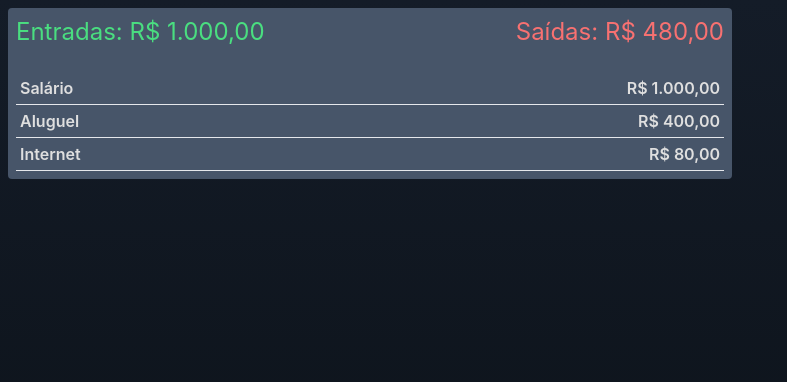
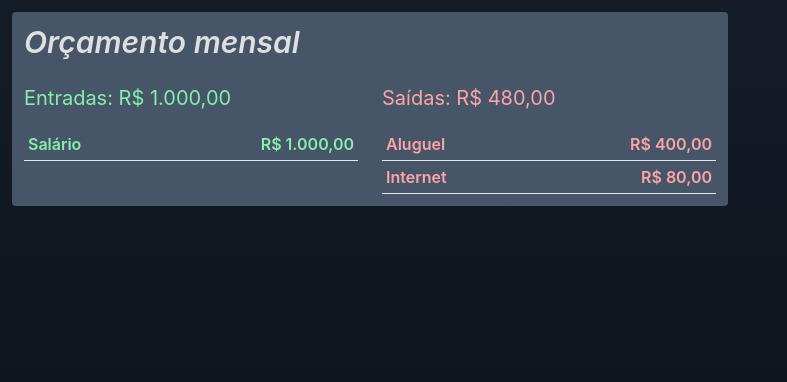
Before and after one commit to josecarlosmonteiro/f-control, a React (Create React App) app: page / in a window 1280 px wide. Shown: the top 382 px of the page, without its empty margins (0-787 px from the left). Built offline with nearby package versions, Linux system fonts and the light colour scheme; data requests are answered from the project's data file.

Commit message:
feat: novas funcionalidades useBudget e divisão de listas.

```diff
--- /dev/null
+++ b/src/components/Budget/BudgetItem.tsx
@@ -0,0 +1,11 @@
+import { BudgetProps } from "../../hooks/useBudget";
+import { currency } from "../../utils/monetary";
+
+export function BudgetItem({ title, value }: BudgetProps) {
+  return (
+    <div className="flex justify-between items-center p-1 border-b font-semibold">
+      <span>{title}</span>
+      <span>{currency(value)}</span>
+    </div>
+  );
+}
--- /dev/null
+++ b/src/components/Budget/BudgetSubTitle.tsx
@@ -0,0 +1,15 @@
+import { ReactNode } from "react";
+
+export function BudgetSubTitle({
+  color,
+  children,
+}: {
+  color: string;
+  children?: ReactNode;
+}) {
+  return (
+    <h1 className={`mb-4 text-xl text-${color === "success" ? "green" : "red"}-400`}>
+      {children}
+    </h1>
+  );
+}
--- a/src/components/Budget/index.tsx
+++ b/src/components/Budget/index.tsx
@@ -1,32 +1,35 @@
-import { BudgetProps, useBudget } from "../../hooks/useBudget";
+import { useBudget } from "../../hooks/useBudget";
 import { currency } from "../../utils/monetary";
-
-const BudgetItem = ({ title, value }: BudgetProps) => {
-  return (
-    <div className="flex justify-between items-center p-1 border-b font-semibold">
-      <span>{title}</span>
-      <span>{currency(value)}</span>
-    </div>
-  );
-};
+import { BudgetItem } from "./BudgetItem";
+import { BudgetSubTitle } from "./BudgetSubTitle";
 
 export default function Budget() {
-  const { budget, totals } = useBudget();
+  const { budget, totals, getListByType } = useBudget();
 
   return (
     <div>
-      <div className="flex justify-between">
-        <h1 className="text-2xl text-green-400">
-          Entradas: {currency(totals.in)}
-        </h1>
-        <h1 className="text-2xl text-red-400">
-          Saídas: {currency(totals.out)}
-        </h1>
-      </div>
+      <h1 className="text-3xl font-semibold italic">Orçamento mensal</h1>
       <br />
-      <div>
-        {!!budget.length &&
-          budget.map((item) => <BudgetItem key={item.id} {...item} />)}
+      <div className="flex gap-6 justify-between">
+        <div className="w-full text-green-300">
+          <BudgetSubTitle color="success">
+            Entradas: {currency(totals.in)}
+          </BudgetSubTitle>
+          {!!budget.length &&
+            getListByType("in").map((item) => (
+              <BudgetItem key={item.id} {...item} />
+            ))}
+        </div>
+
+        <div className="w-full text-red-300">
+          <BudgetSubTitle color="danger">
+            Saídas: {currency(totals.out)}
+          </BudgetSubTitle>
+          {!!budget.length &&
+            getListByType("out").map((item) => (
+              <BudgetItem key={item.id} {...item} />
+            ))}
+        </div>
       </div>
     </div>
   );
--- a/src/hooks/useBudget.ts
+++ b/src/hooks/useBudget.ts
@@ -41,8 +41,13 @@ export function useBudget() {
     })();
   }, []);
 
+  const getListByType = (type: string) => {
+    return budget.filter((el) => el.type === type);
+  };
+
   return {
     budget,
     totals,
+    getListByType,
   };
 }
--- a/src/pages/Home/index.tsx
+++ b/src/pages/Home/index.tsx
@@ -4,7 +4,7 @@ import Budget from "../../components/Budget";
 export default function Home() {
   return (
     <div className="grid grid-cols-12 gap-4">
-      <div className="col-span-12 md:col-span-7 p-2 m-2 rounded bg-slate-600">
+      <div className="col-span-12 md:col-span-7 p-3 m-3 rounded bg-slate-600">
         <Budget />
       </div>
     </div>
```
